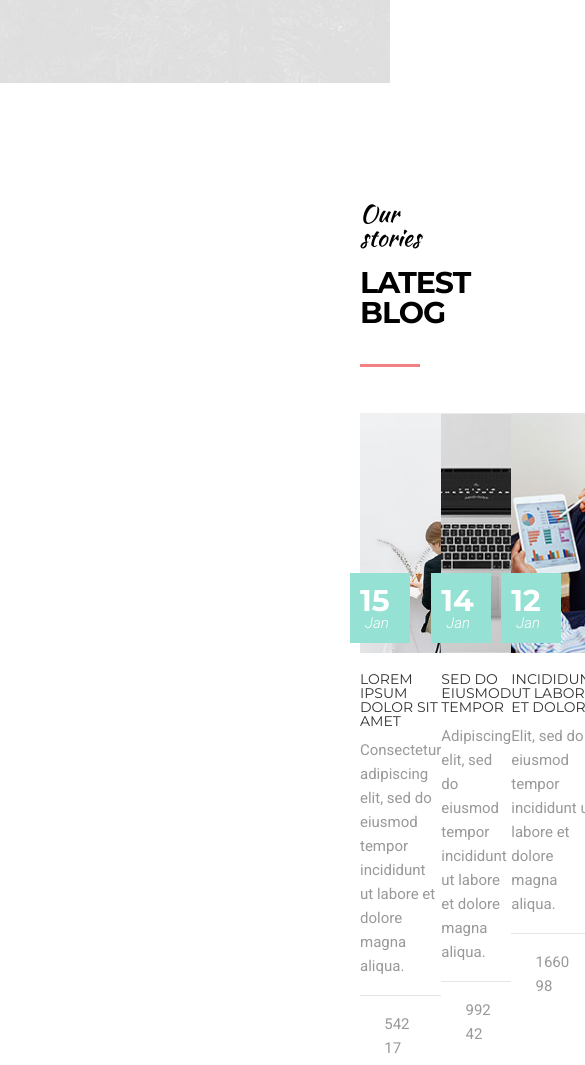
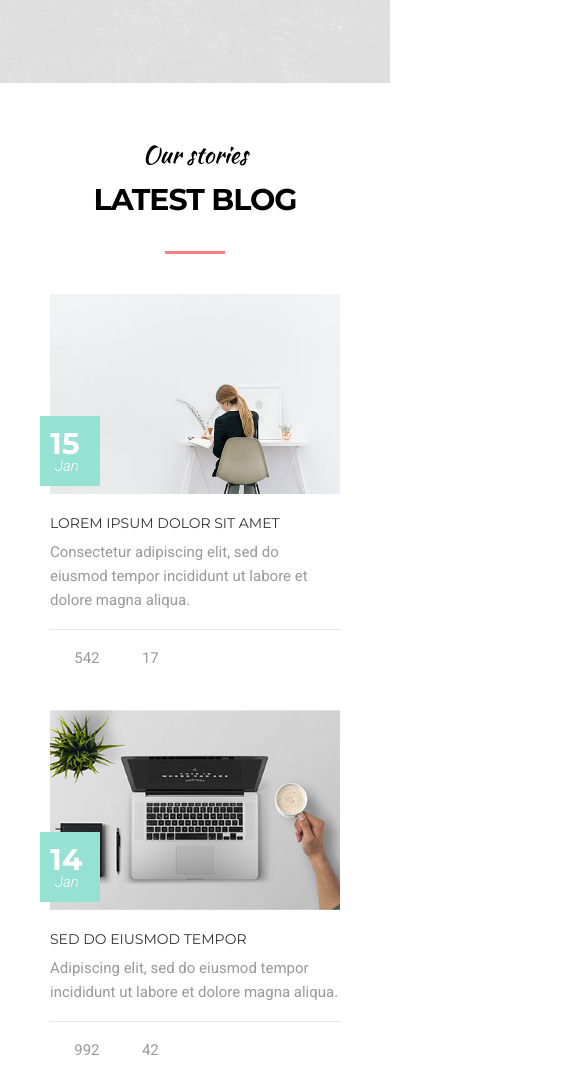
Before and after one commit to AndreyDorodnev/MoGo-site-template, a website: page index.html in a window 390 px wide. Shown: the part 10349-11414 px from the top of the page, 585 px wide, since content can reach past the window. Drawn offline with nearby package versions, Linux system fonts and the light colour scheme; files that its build step writes are made by us from their sources; files whose address does not match are found by name.

Commit message:
blog adaptive styling

```diff
--- a/scss/blocks/blog.scss
+++ b/scss/blocks/blog.scss
@@ -11,18 +11,21 @@
         justify-content: space-between;
 
         article{
+            flex: 1 1 33%;
             max-width: 380px;
             .image{
+                cursor: pointer;
                 position: relative;
                 max-width: 380px;
                 max-height: 240px;
-                // overflow: hidden;
+                transition: 0.3s;
                 img{
                     width: 100%;
                     height: 240px;
                     object-fit: cover;
                 }
                 .date{
+                    transition: inherit;
                     top: 160px;
                     left: -10px;
                     position: absolute;
@@ -86,6 +89,74 @@
                     color: $grey;
                 }
             }
+            &:not(:last-child){
+                margin-right: 20px;
+            }
+            &:hover{
+                .image{
+                    .date{
+                        background-color: $pink;
+                    }
+                }
+            }
         }
     }
 }
+
+@media(max-width:1550px){
+    .blog{
+        padding: 119px 100px 115px;
+    }
+}
+
+@media(max-width:1220px){
+    .blog{
+        .blog-box{
+            flex-wrap: wrap;
+            justify-content: center;
+            article{
+                margin-top: 40px;
+            }
+        }
+    }
+}
+
+@media(max-width:900px){
+    .blog{
+        padding-top: 60px;
+        .blog-box{
+            flex-direction: column;
+            align-items: center;
+            article{
+                &:not(:last-child){
+                    margin-right: 0px;
+                }
+            }
+        }
+    }
+}
+
+@media(max-width:740px){
+    .blog{
+        padding: 60px 50px;
+    }
+}
+
+@media(max-width:480px){
+    .blog{
+        .blog-box{
+            margin-top: 0px;
+            article{
+                .image{
+                    img{
+                        height: 200px;
+                    }
+                    .date{
+                        top: 60%;
+                    }
+                }
+            }
+
+        }
+    }
+}
```
